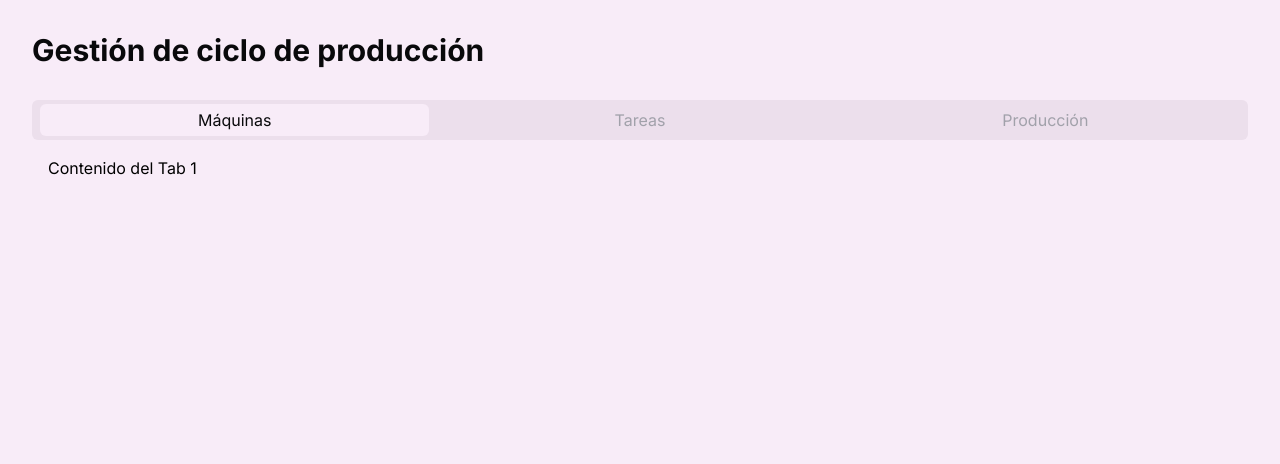
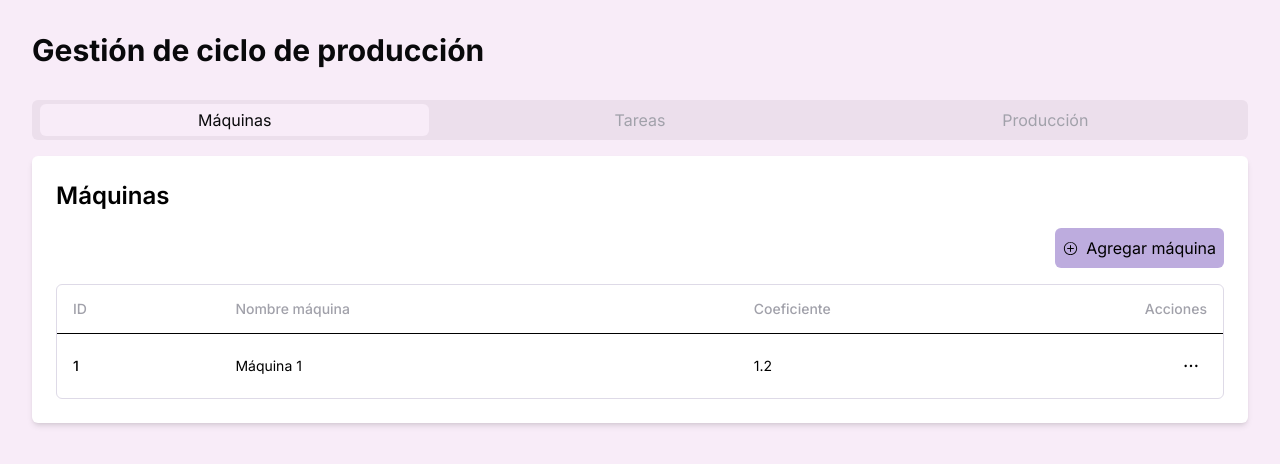
Before and after one commit to jcardosorios/prueba_tecnica_gestion_maquinas_frontend, a React (Vite) app: page / in a window 1280 px wide. Shown: the top 464 px of the page. Built offline with nearby package versions, Linux system fonts and the light colour scheme.

Commit message:
feat: interfaz visual para maquinas

```diff
--- a/package.json
+++ b/package.json
@@ -10,8 +10,10 @@
     "preview": "vite preview"
   },
   "dependencies": {
+    "@radix-ui/react-icons": "^1.3.2",
     "@radix-ui/themes": "^3.2.1",
     "@tailwindcss/vite": "^4.1.11",
+    "axios": "^1.11.0",
     "react": "^19.1.1",
     "react-dom": "^19.1.1",
     "tailwindcss": "^4.1.11"
--- a/src/App.jsx
+++ b/src/App.jsx
@@ -1,18 +1,22 @@
 
 import * as Tabs from "@radix-ui/react-tabs";
+import MaquinaContent from './components/maquinas/MaquinaContent.jsx'
 
 const tab_content = [
   {
     name: 'Máquinas',
-    value: 'maquinas'
+    value: 'maquinas',
+    content: <MaquinaContent />
   },
   {
     name: 'Tareas',
-    value: 'tareas'
+    value: 'tareas',
+    content: <div>Contenido del Tab 2</div>
   },
   {
     name: 'Producción',
-    value: 'produccion'
+    value: 'produccion',
+    content: <div>Contenido del Tab 3</div>
   },
 ]
 
@@ -22,14 +26,14 @@ function App() {
     <>
       <main className='min-h-screen bg-background p-8'>
         <div className='max-w-7xl mx-auto'>
+          {/* Header */}
           <header className='mb-8'>
             <h1 className='text-3xl font-bold text-foreground'>Gestión de ciclo de producción</h1>
           </header>
-
+          {/* Tabs */}
           <Tabs.Root defaultValue="maquinas" className="w-full">
             <Tabs.List className="flex bg-secondary py-1 rounded-md">
-              {
-                tab_content.map((tab) => (
+              {tab_content.map((tab) => (
                 <Tabs.Trigger
                   key={tab.value}
                   value={tab.value}
@@ -37,15 +41,14 @@ function App() {
                 >
                   {tab.name}
                 </Tabs.Trigger>
-                ))
-              }
+              ))}
             </Tabs.List>
-            <Tabs.Content value="maquinas" className="p-4">
-              Contenido del Tab 1
+            {/* Contenido */}
+            {tab_content.map((tab) =>(
+              <Tabs.Content key={tab.value} value={tab.value} className="py-4">
+                {tab.content}
               </Tabs.Content>
-            <Tabs.Content value="tareas" className="p-4">
-              Contenido del Tab 2
-            </Tabs.Content>
+            ))}
           </Tabs.Root>
         </div>
       </main>
--- /dev/null
+++ b/src/components/maquinas/MaquinaContent.jsx
@@ -0,0 +1,21 @@
+
+import Card from '../ui/Card'
+import {PlusCircledIcon} from '@radix-ui/react-icons'
+import MaquinaTable from './MaquinaTable'
+
+function MaquinaContent() {
+  return (
+    <Card>
+        <h1 className='text-2xl font-semibold'>Máquinas</h1>
+        <div className='flex flex-row-reverse'>
+            <button className='p-2 bg-ring/90 hover:bg-ring rounded-md flex justify-center items-center gap-2'>
+                <PlusCircledIcon />
+                Agregar máquina
+            </button>
+        </div>
+        <MaquinaTable />
+    </Card>
+  )
+}
+
+export default MaquinaContent
--- /dev/null
+++ b/src/components/maquinas/MaquinaTable.jsx
@@ -0,0 +1,43 @@
+import { DotsHorizontalIcon } from '@radix-ui/react-icons'
+
+function MaquinaTable() {
+  return (
+    <div className='relative w-full overflow-auto border border-border rounded-md'>
+        <table className='w-full caption-bottom text-sm '>
+            <thead className='[&_tr]:border-b'>
+                <tr className='border-b transition-colors hover:bg-muted/50 data-[state=selected]:bg-muted'>
+                    <th
+                        scope="col"
+                        className="h-12 px-4 text-left align-middle font-medium text-muted-foreground"
+                    >ID</th>
+                    <th
+                        scope="col"
+                        className="h-12 px-4 text-left align-middle font-medium text-muted-foreground"
+                    >Nombre máquina</th>
+                    <th
+                        scope="col"
+                        className="h-12 px-4 text-left align-middle font-medium text-muted-foreground"
+                    >Coeficiente</th>
+                    <th scope="col" className="h-12 px-4 align-middle font-medium text-muted-foreground text-right w-[100px]">
+                        Acciones
+                    </th>
+                </tr>
+            </thead>
+            <tbody className='[&_tr:last-child]:border-0'>
+                <tr className='border-b transition-colors hover:bg-muted/50 data-[state=selected]:bg-muted'>
+                    <td className='p-4 align-middle font-medium'>1</td>
+                    <td className='p-4 align-middle'>Máquina 1</td>
+                    <td className='p-4 align-middle'>1.2</td>
+                    <td className='p-4 align-middle text-right'>
+                        <button className='inline-flex items-center justify-center gap-2 whitespace-nowrap rounded-md text-sm font-medium ring-offset-background transition-colors focus-visible:outline-none focus-visible:ring-2 focus-visible:ring-ring focus-visible:ring-offset-2 disabled:pointer-events-none disabled:opacity-50 [&_svg]:pointer-events-none [&_svg]:size-4 [&_svg]:shrink-0 hover:bg-accent hover:text-accent-foreground h-8 w-8 p-0'>
+                            <DotsHorizontalIcon />
+                        </button>
+                    </td>
+                </tr>
+            </tbody>
+        </table>
+    </div>
+  )
+}
+
+export default MaquinaTable
--- /dev/null
+++ b/src/components/ui/Card.jsx
@@ -0,0 +1,11 @@
+import React from 'react'
+
+function Card({children}) {
+  return (
+    <div className='w-full flex flex-col rounded-md bg-card shadow-md p-6 gap-4'>
+        {children}
+    </div>
+  )
+}
+
+export default Card
--- a/src/index.css
+++ b/src/index.css
@@ -6,7 +6,13 @@
   --color-foreground: #09090b;
   --color-secondary: #ecdfec;
   --color-secondary-foreground: #09090b;
+  --color-muted: #ecdfec;
   --color-muted-foreground: #a1a1aa;
+  --color-border: #dedae7;
+  --color-card: #ffffff;
+  --color-button: #b6a3db;
+  --color-ring: #b6a3db;
+  --color-accent: #8fd6fa;
 }
 
 html {
```
Also changed, not shown: 1 other file (tests, documents, lock files or other folders). Lines whose indentation alone changed are shown as unchanged.
